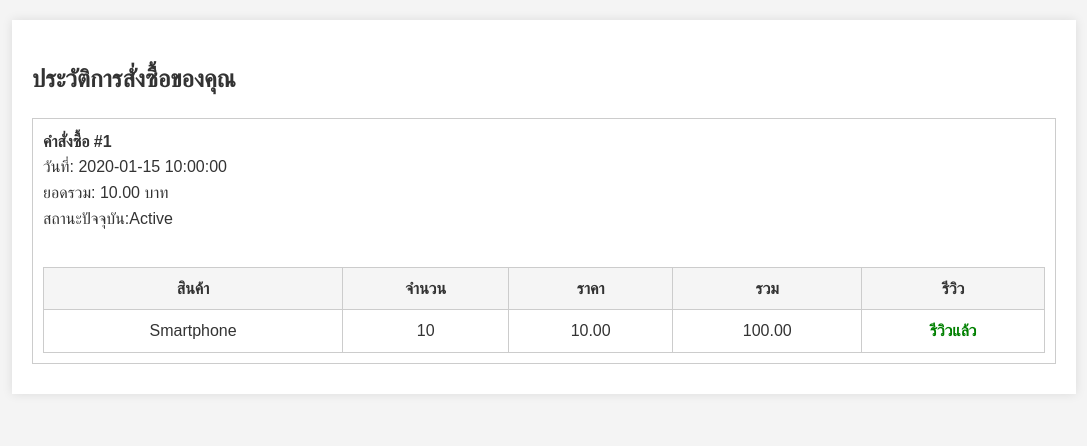
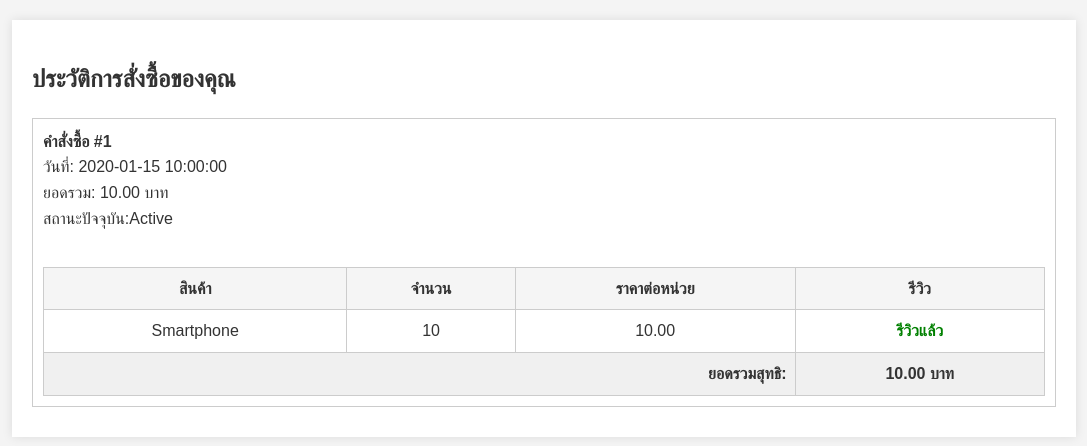
Before and after one commit to SomrakSanewong/simple_shop, a PHP site: page /my_orders.php in a window 1280 px wide. Shown: the part 46-492 px from the top of the page, without its empty margins (96-1183 px from the left). Run offline with PHP 8.4, Linux system fonts and the light colour scheme; the visitor is signed in with stand-in values (Sample User, id 1); data comes from the database, SQL or seed files in the repository; tables that the repository leaves empty hold one stand-in row (values such as "Sample post").

Commit message:
Add files via upload

```diff
--- a/my_orders.php
+++ b/my_orders.php
@@ -93,13 +93,15 @@ $categories_result = mysqli_query($db, "SELECT * FROM categories ORDER BY name")
                 ");
                     ?>
                     <table>
+                        <thead>
                             <tr>
                                 <th>สินค้า</th>
                                 <th>จำนวน</th>
-                            <th>ราคา</th>
-                            <th>รวม</th>
+                                <th>ราคาต่อหน่วย</th>
                                 <th>รีวิว</th>
                             </tr>
+                        </thead>
+                        <tbody>
                             <?php while ($item = mysqli_fetch_assoc($items)): ?>
                                 <?php
                                 // ตรวจสอบว่าเคยรีวิวแล้วหรือยัง
@@ -113,7 +115,6 @@ $categories_result = mysqli_query($db, "SELECT * FROM categories ORDER BY name")
                                     <td><?= htmlspecialchars($item['name']) ?></td>
                                     <td><?= $item['quantity'] ?></td>
                                     <td><?= number_format($item['price'], 2) ?></td>
-                                <td><?= number_format($item['price'] * $item['quantity'], 2) ?></td>
                                     <td>
                                         <?php if ($already_reviewed): ?>
                                             <span class="reviewed">รีวิวแล้ว</span>
@@ -123,6 +124,13 @@ $categories_result = mysqli_query($db, "SELECT * FROM categories ORDER BY name")
                                     </td>
                                 </tr>
                             <?php endwhile; ?>
+                        </tbody>
+                        <tfoot>
+                            <tr>
+                                <td colspan="3" style="text-align:right; font-weight:bold; background:#f0f0f0;">ยอดรวมสุทธิ:</td>
+                                <td style="font-weight:bold; background:#f0f0f0;"><?= number_format($order['total_price'], 2) ?> บาท</td>
+                            </tr>
+                        </tfoot>
                     </table>
                 </div>
             <?php endwhile; ?>
```
Lines whose indentation alone changed are shown as unchanged.
